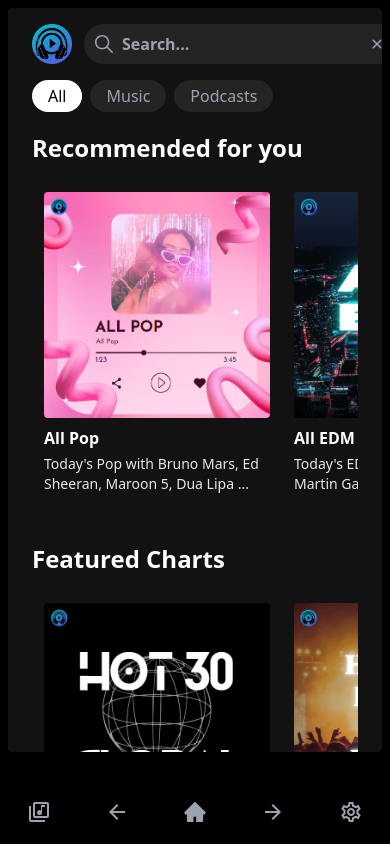
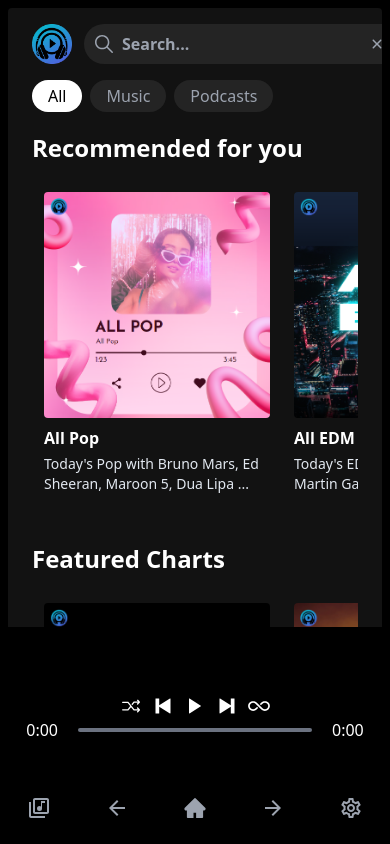
Before and after one commit to Ryo-samuraiJP/iTone, a React (Vite) app: page / in a window 390 px wide. Built offline with nearby package versions, Linux system fonts and the light colour scheme.

Commit message:
Make the MusicPlayer and MobileNavbar components responsive

```diff
--- a/src/components/MobileNavbar.jsx
+++ b/src/components/MobileNavbar.jsx
@@ -6,7 +6,7 @@ import { AiFillHome } from 'react-icons/ai';
 const MobileNavbar = () => {
   const navigate = useNavigate();
   return (
-    <div className='fixed bottom-0 left-0 right-0 flex justify-around items-center h-16 bg-black text-gray-400 sm:hidden'>
+    <div className='fixed bottom-4 left-0 right-0 flex justify-around items-center h-10 bg-black text-gray-400 sm:hidden z-40'>
       <button to='/' className='flex flex-col items-center cursor-pointer hover:text-white transition-all duration-300'>
         <MdOutlineLibraryMusic className='text-2xl' />
       </button>
--- a/src/components/MusicPlayer.jsx
+++ b/src/components/MusicPlayer.jsx
@@ -9,29 +9,18 @@ import { RiExpandDiagonalLine } from "react-icons/ri";
 import { PlayerContext } from '../context/PlayerContext';
 
 const MusicPlayer = () => {
-  const {
-    track,
-    seekBg,
-    seekBar,
-    seekPoint,
-    playStatus,
-    play,
-    pause,
-    time,
-    playPrev,
-    playNext
-  } = useContext(PlayerContext);
+  const { track, seekBg, seekBar, seekPoint, playStatus, play, pause, time, playPrev, playNext } = useContext(PlayerContext);
 
   return (
-    <div className='h-[10%] bg-black flex justify-between items-center text-white px-4'>
-      <div className='hidden lg:flex items-center gap-4'>
-        <img className='w-12' src={track.image} alt='' />
-        <div>
-          <p>{track.name}</p>
-          <p>{track.artist.slice(0, 12)}</p>
+    <div className='fixed bottom-7 sm:bottom-0 left-0 right-0 z-50 h-[20%] sm:h-[10%] bg-black flex justify-between items-center text-white pt-3 sm:pt-0 mb-5 sm:mb-0 px-4'>
+      <div className='hidden sm:flex items-center gap-4 w-1/5'>
+        <img className='w-12' src={track.image} alt='currently playing song image' />
+        <div className='truncate w-full'>
+          <p className='truncate'>{track.name}</p>
+          <p className='truncate'>{track.artist}</p>
         </div>
       </div>
-      <div className='flex flex-col items-center gap-1 m-auto'>
+      <div className='flex flex-col items-center m-auto'>
         <div className='flex gap-2'>
           <IoIosShuffle className='text-2xl cursor-pointer' />
           <IoIosSkipBackward onClick={playPrev} className='text-2xl cursor-pointer' />
@@ -44,13 +33,13 @@ const MusicPlayer = () => {
         </div>
         <div className='flex items-center gap-5'>
           <p>{time.currentTime.minute}:{time.currentTime.second}</p>
-          <div ref={seekBg} onClick={seekPoint} className='w-[60vw] max-w-[500px] bg-gray-500 rounded-full cursor-pointer'>
+          <div ref={seekBg} onClick={seekPoint} className='w-[60vw] max-w-[300px] bg-gray-500 rounded-full cursor-pointer'>
             <hr ref={seekBar} className='h-1 border-none w-0 bg-gray-200 rounded-full' />
           </div>
           <p>{time.totalTime.minute}:{time.totalTime.second}</p>
         </div>
       </div>
-      <div className='text-lg hidden lg:flex items-center gap-1.5 opacity-75'>
+      <div className='text-lg hidden xl:flex items-center gap-1.5 opacity-75'>
         <AiOutlinePlaySquare />
         <TbMicrophone2 />
         <HiOutlineQueueList />
```
